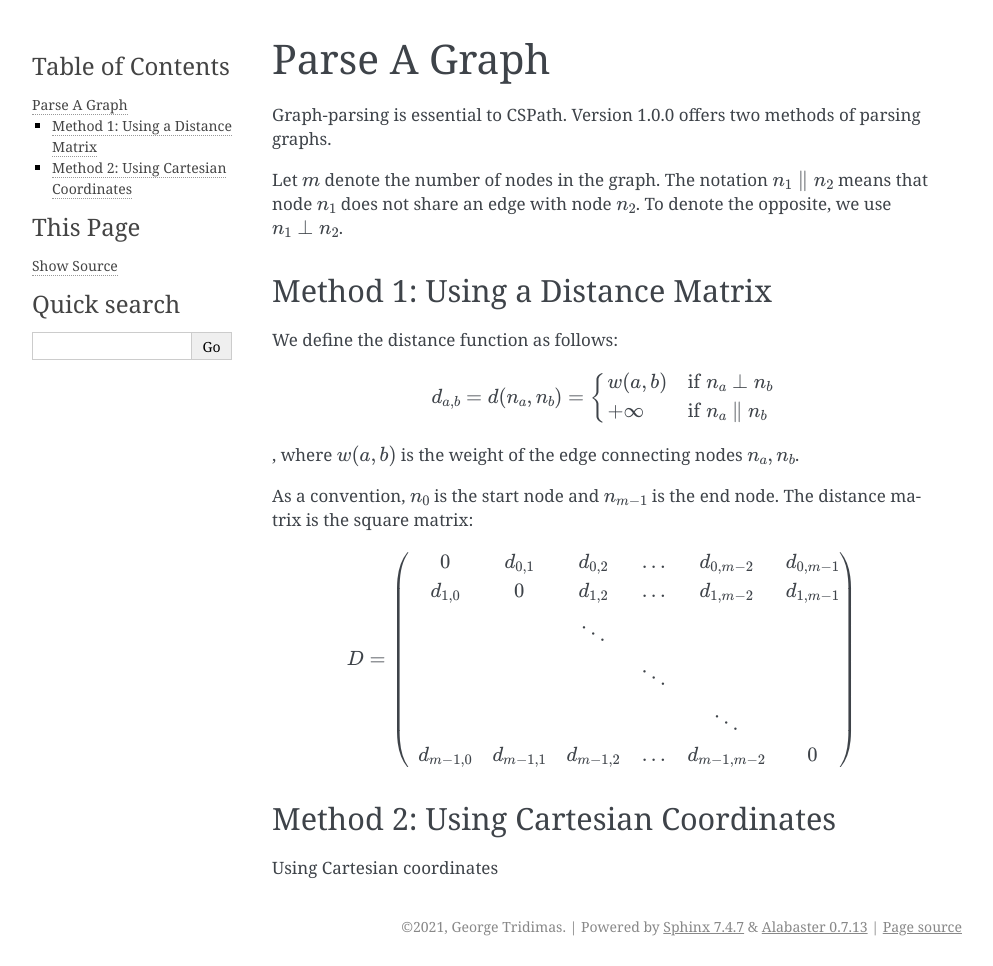
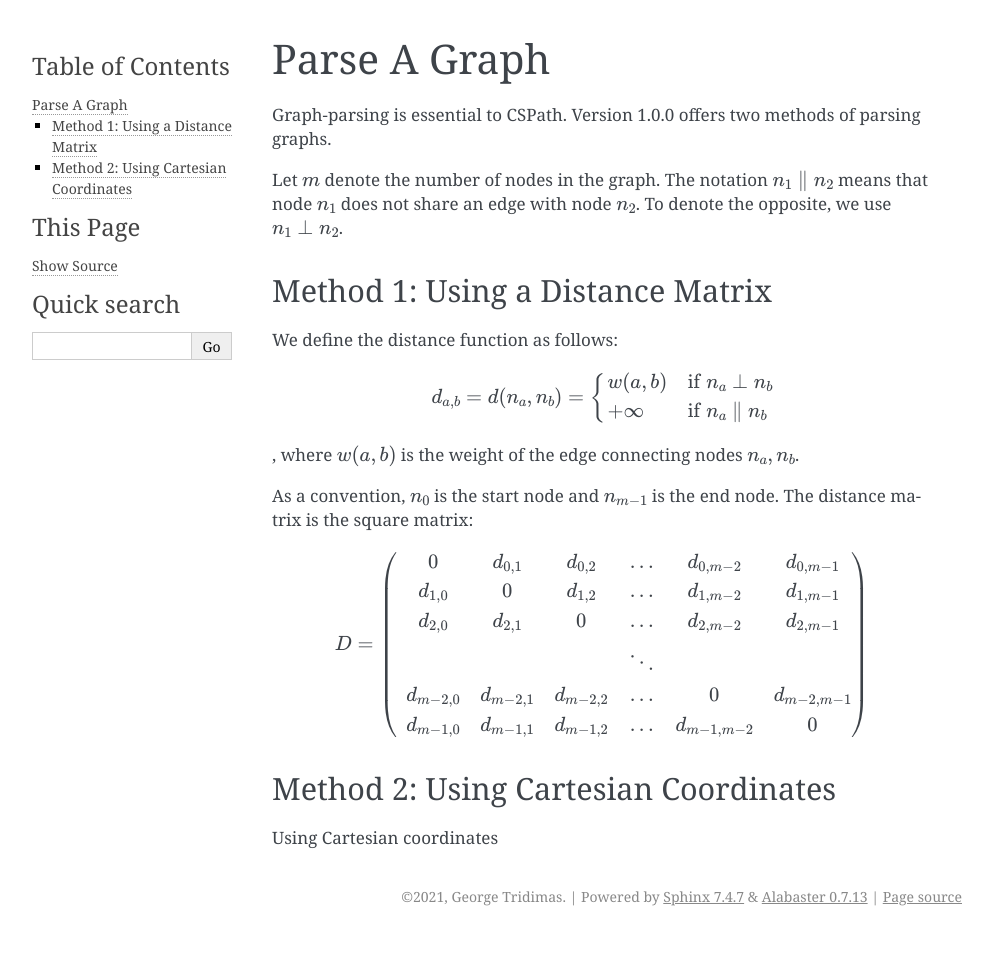
Before and after one commit to notgmt1337/CSPath, a Sphinx documentation site: the page built from docs/how-to/graph-parse.rst, in a window 1280 px wide. Shown: the whole page, without its empty margins (148-1141 px from the left). Built offline with Sphinx 7.4.7, drawn with Linux system fonts in a browser that asks for light colours; after the commit the page ends 936 px from its top, so only the background shows below that.

Commit message:
Update graph-parse.rst

```diff
--- a/docs/how-to/graph-parse.rst
+++ b/docs/how-to/graph-parse.rst
@@ -30,9 +30,9 @@ The distance matrix is the square matrix:
         \begin{pmatrix}
               0          & d_{0, 1}   & d_{0, 2}     & ...    & d_{0, m-2}   & d_{0, m-1} \\
               d_{1, 0}   & 0          & d_{1, 2}     & ...    & d_{1, m-2}   & d_{1, m-1} \\
-                         &            & \ddots       &        &              &            \\
+              d_{2, 0}   & d_{2, 1}   & 0            & ...    & d_{2, m-2}   & d_{2, m-1} \\
                          &            &              & \ddots &              &            \\
-                         &            &              &        & \ddots       &            \\
+              d_{m-2, 0} & d_{m-2, 1} & d_{m-2, 2}   & ...    & 0            & d_{m-2, m-1} \\
               d_{m-1, 0} & d_{m-1, 1} & d_{m - 1, 2} & ...    & d_{m-1, m-2} & 0
         \end{pmatrix}
 
```
